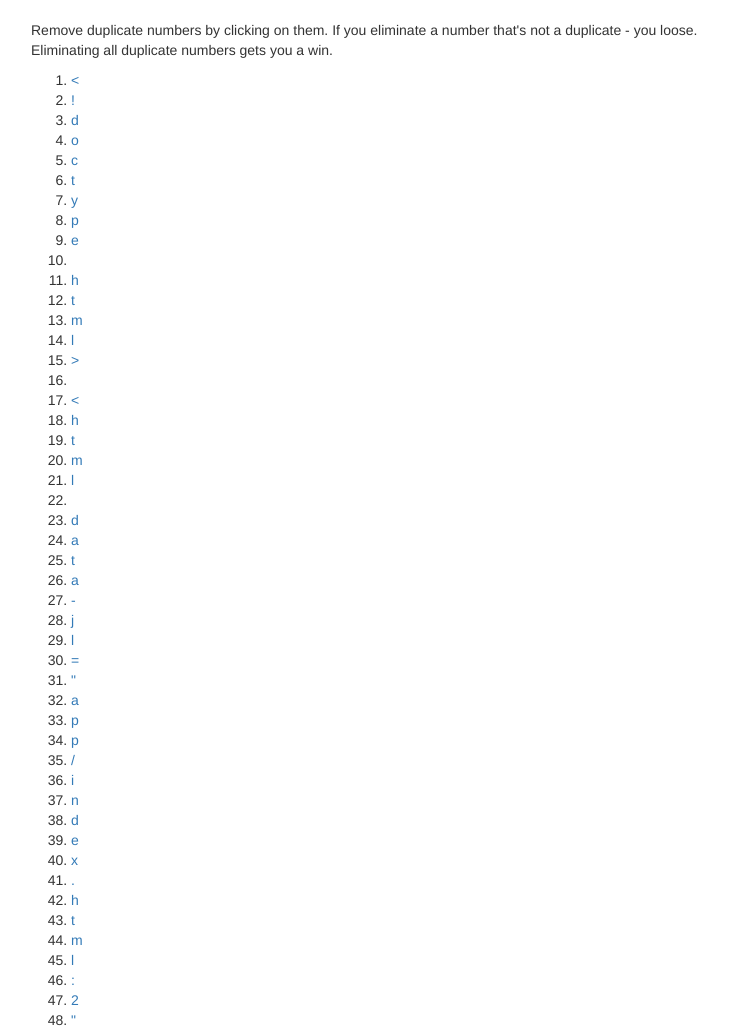
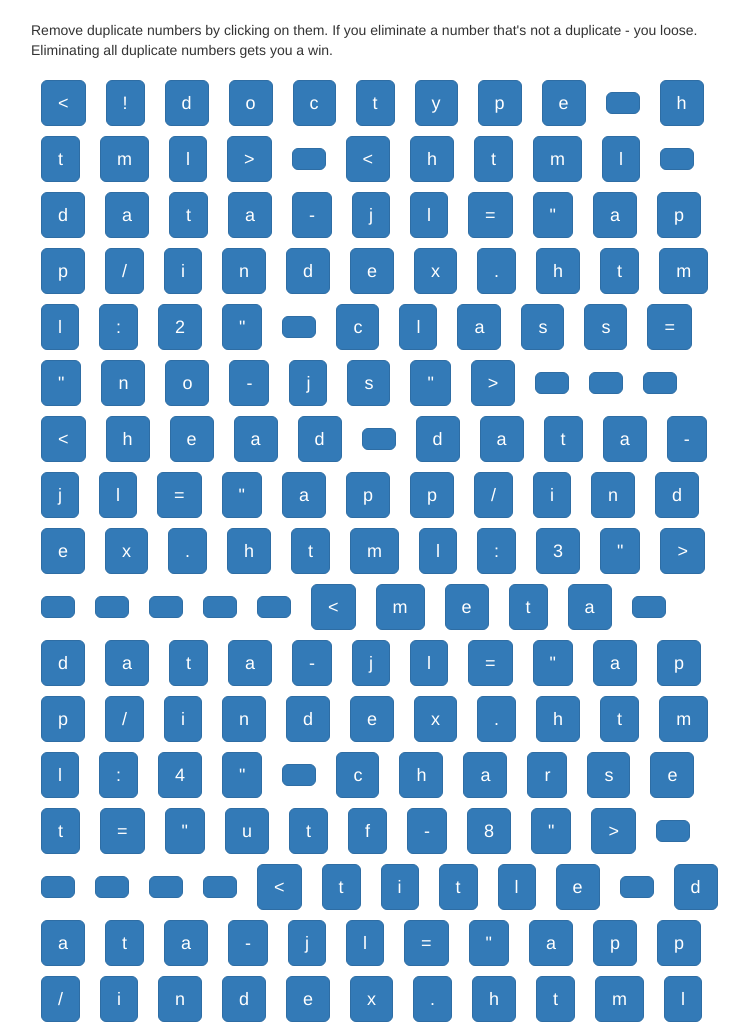
Before and after one commit to vredchenko/angular-e2e-exercise, a website: page app/index.html in a window 1280 px wide. Shown: the top 1026 px of the page, without its empty margins (259-998 px from the left). Drawn offline with nearby package versions, Linux system fonts and the light colour scheme; some packages are replaced by stand-ins of ours; files that its build step writes are made by us from their sources.

Commit message:
pretty bootstrap buttons

```diff
--- a/app/styles/main.css
+++ b/app/styles/main.css
@@ -77,3 +77,7 @@ body {
     border-bottom: 0;
   }
 }
+
+button {
+  margin: 10px;
+}
--- a/app/views/main.html
+++ b/app/views/main.html
@@ -6,8 +6,6 @@
 <p ng-if="defeated"> Game Over! </p>
 <p ng-if="victorious"> Victory! </p>
 
-<ol>
-  <li ng-repeat="number in numbers track by $index">
-    <a href="javascript://" ng-bind="number" ng-click="playerMove( $index )" ng-disabled="!gameOngoing"></a>
-  </li>
-</ol>
+<button ng-repeat="number in numbers track by $index"
+  type="button" class="btn btn-primary btn-lg"
+  ng-bind="number" ng-click="playerMove( $index )" ng-disabled="!gameOngoing"></button>
```
